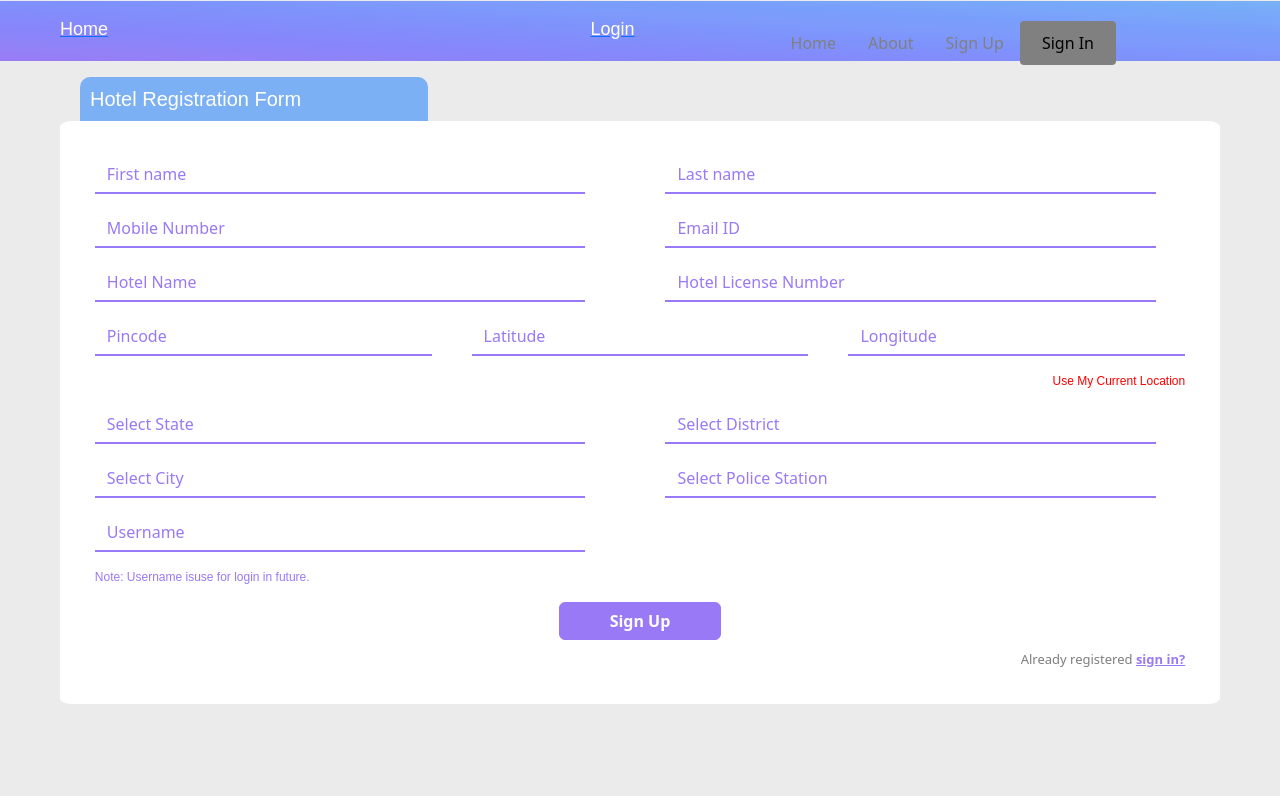
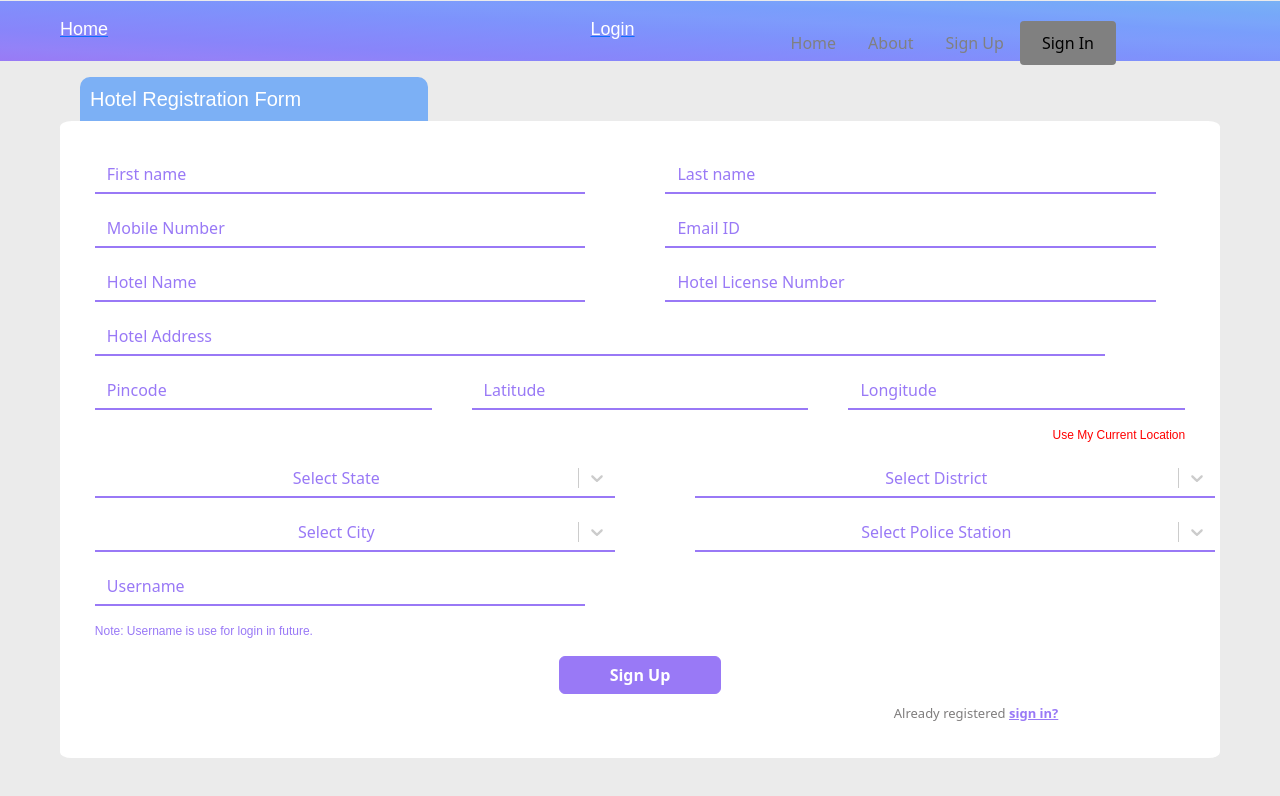
Before and after one commit to AppynittyCommunication/HotelGuestVerifyByPolice, a React (Create React App) app: page /hotelregistration in a window 1280 px wide. Shown: the top 796 px of the page. Built offline with nearby package versions, Linux system fonts and the light colour scheme.

Commit message:
select drop done from umesh

```diff
--- a/package.json
+++ b/package.json
@@ -13,6 +13,7 @@
     "react-icons": "^4.10.1",
     "react-router-dom": "^6.15.0",
     "react-scripts": "^2.1.3",
+    "react-select": "^5.7.4",
     "styled-components": "^5.3.10",
     "web-vitals": "^2.1.4"
   },
--- a/src/Pages/HotelLogin.js
+++ b/src/Pages/HotelLogin.js
@@ -1,6 +1,6 @@
 import React, { useState } from 'react';
 import { useNavigate, Link } from "react-router-dom";
-
+import loginIMG from "../Assets/img_hotel.png"
 
 export const HotelLogin = (props) => {
   const [husername, setHUsername] = useState('');
@@ -44,9 +44,9 @@ export const HotelLogin = (props) => {
   }
 
   return (
-    <div className="auth-form-container bg-gradient" style={{ height: '100%', paddingTop: '7%' }}>
-      <h3 style={{ color: '#fff', marginLeft: '10%' }}>Hotel Login</h3>
-      <form className='loginform' onSubmit={handleSubmit} style={{ marginLeft: '10%' }}>
+    <div className="auth-form-container bg-gradient" style={{ height: '100%', paddingTop: '8%' }}>
+      <h3 style={{ color: '#fff', marginLeft: '14%' }}>Hotel Login</h3>
+      <form className='loginform' onSubmit={handleSubmit} style={{ marginLeft: '14%' }}>
         <h3 style={{ color: '#9979f6' }}>LOGIN</h3>
         <div className="mb-3">
 
@@ -78,7 +78,7 @@ export const HotelLogin = (props) => {
                     Don't Have Account <a href="/HotelRegistration">Register?</a>
                 </p> */}
       </form>
-      <div style={{ marginLeft: '10%', paddingLeft: '10%', paddingTop: '2%' }}>
+      <div style={{ marginLeft: '14%', paddingLeft: '10%', paddingTop: '2%' }}>
         <Link to='/HotelRegistration'>    <button className="btn btn-primary" style={{ background: '#05356b', color: '#fff', borderColor: '#05356b', padding: '5px 35px' }}>
           Hotel Registration
         </button></Link>
@@ -86,6 +86,9 @@ export const HotelLogin = (props) => {
           Click here for the hotel registration.
         </p>
       </div>
+      <div className='hotel_IMG'>
+        <img src={loginIMG} style={{width:'500px'}}></img>
+      </div>
     </div>
   )
 }
--- a/src/Pages/HotelRegistration.js
+++ b/src/Pages/HotelRegistration.js
@@ -1,8 +1,35 @@
-import React, { Component } from 'react';
+import React, { Component,CSSProperties } from 'react';
 import { Link } from 'react-router-dom';
+import Select,{components} from 'react-select';
+export default class HotelRegistration extends Component {
 
-export default class HotelRegistration extends Component {
   render() {
+
+    const options = [
+      { value: 'chocolate', label: 'Chocolate' },
+      { value: 'strawberry', label: 'Strawberry' },
+      { value: 'vanilla', label: 'Vanilla' }
+    ];
+    const groupBadgeStyles = {
+      backgroundColor: '#EBECF0',
+      borderRadius: '2em',
+      color: '#172B4D',
+      display: 'inline-block',
+      fontSize: 12,
+      fontWeight: 'normal',
+      lineHeight: '1',
+      minWidth: 1,
+      padding: '0.16666666666667em 0.5em',
+      textAlign: 'center',
+    };
+    const colourStyles = {
+      placeholder: (defaultStyles) => {
+          return {
+              ...defaultStyles,
+              color: '#ffffff',
+          }
+      }
+  }
     return (
       <div style={{ background: '#ebebeb', paddingTop: '1px', height: '100%' }}>
         <div className='px-6 nav-bg' style={{ width: '100%', height: '60px' }}>
@@ -49,6 +76,15 @@ export default class HotelRegistration extends Component {
               <input
                 type="text"
                 className="form-control"
+                placeholder="Hotel Address" style={{ marginRight: '80px',width:'100%' }}
+              />
+
+
+            </div>
+            <div className="mb-3 d-flex" >
+              <input
+                type="text"
+                className="form-control"
                 placeholder="Pincode" style={{ marginRight: '40px' }}
               />
               <input type="text" className="form-control" placeholder="Latitude " style={{ marginRight: '40px' }} />
@@ -57,23 +93,46 @@ export default class HotelRegistration extends Component {
             <p className='d-flex justify-content-end'><span style={{ color: 'red', fontSize: '12px' }}>Use My Current Location
             </span></p>
             <div className="mb-3 d-flex" >
-              <input
+              {/* <input
                 type="text"
                 className="form-control"
                 placeholder="Select State" style={{ marginRight: '80px' }}
-              />
-              <input type="text" className="form-control" placeholder="Select District" />
-
+              /> */}
+                  <Select options={options} placeholder={<div className="select-placeholder-text">Select State</div>} styles={{
+    control: (baseStyles) => ({
+      ...baseStyles,
+      border:'none',borderBottom:'2px solid #9979f6;',width:'520px',borderRadius:'0px',marginRight: '80px'
+    }),
+  }}/>
+              {/* <input type="text" className="form-control" placeholder="Select District" /> */}
+              <Select options={options} placeholder={<div className="select-placeholder-text">Select District</div>} styles={{
+    control: (baseStyles) => ({
+      ...baseStyles,
+      border:'none',borderBottom:'2px solid #9979f6;',width:'520px',borderRadius:'0px'
+    }),
+  }}/>
             </div>
             <div className="mb-3 d-flex" >
-              <input
+              {/* <input
                 type="text"
                 className="form-control"
                 placeholder="Select City" style={{ marginRight: '80px' }}
-              />
-              <input type="text" className="form-control" placeholder="Select Police Station
-" />
+              /> */}
+              <Select options={options} placeholder={<div className="select-placeholder-text">Select City</div>} styles={{
+    control: (baseStyles) => ({
+      ...baseStyles,
+      border:'none',borderBottom:'2px solid #9979f6;',width:'520px',borderRadius:'0px',marginRight: '80px'
+    }),
+  }}/>
+              {/* <input type="text" className="form-control" placeholder="Select Police Station
+" /> */}
 
+<Select options={options} placeholder={<div className="select-placeholder-text">Select Police Station</div>} styles={{
+    control: (baseStyles) => ({
+      ...baseStyles,
+      border:'none',borderBottom:'2px solid #9979f6;',width:'520px',borderRadius:'0px',
+    }),
+  }}/>
             </div>
 
             <div className="mb-3 d-flex" >
@@ -84,7 +143,7 @@ export default class HotelRegistration extends Component {
               />
 
             </div>
-            <p className='d-flex justify-content-start'><span style={{ color: '#9979f6', fontSize: '12px' }}>Note: Username isuse for login in future.
+            <p className='d-flex justify-content-start'><span style={{ color: '#9979f6', fontSize: '12px' }}>Note: Username is use for login in future.
 
             </span></p>
 
--- a/src/Styles/index.css
+++ b/src/Styles/index.css
@@ -80,6 +80,12 @@
     opacity: 1;
 }
 
+
+select::placeholder {
+  color:#9979f6;
+  opacity: 1;
+}
+
 .px-6{
     padding-right: 60px;padding-left: 60px;
 }
@@ -102,3 +108,17 @@
     color: #9979f6;
 
 }
+
+.hotel_IMG{
+  position: absolute;
+    top: 9%;
+    right: 20%;
+}
+
+.select-placeholder-text {
+  color:#9979f6;
+  }
+
+  .select_Drop{
+    border:'none'; border-bottom:'2px solid #9979f6;';width:'550px';border-radius:'0px'
+  }
--- a/src/index.css
+++ b/src/index.css
@@ -72,6 +72,7 @@ body, html, .App, #root, .auth-wrapper {
   padding-top: 10px;
   color: #7f7d7d;
   margin: 0;
+  padding-right: 6%;
 }
 .forgot-password a {
   color: #9979f6;
```
Also changed, not shown: src/Pages/index.js (+7 -7 lines), src/Assets/img_hotel.png (added), 1 other file (tests, documents, lock files or other folders).
